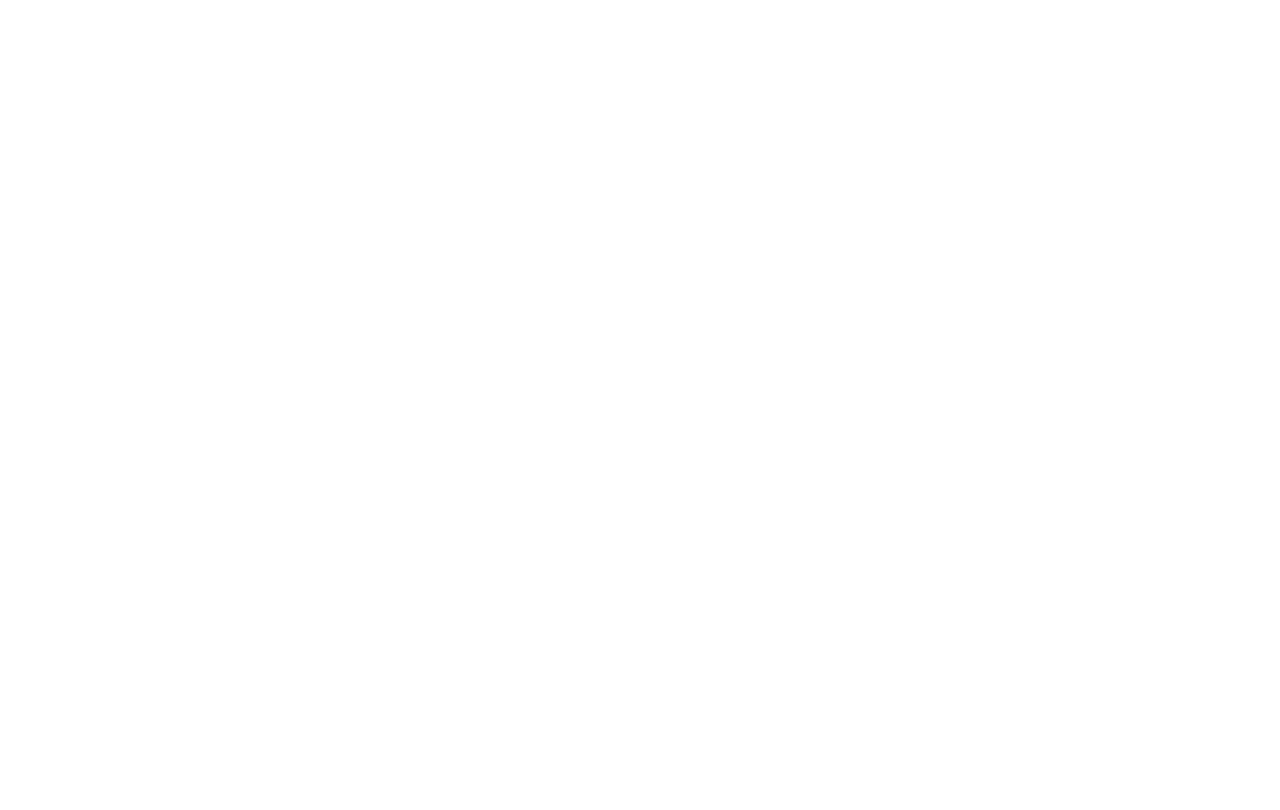
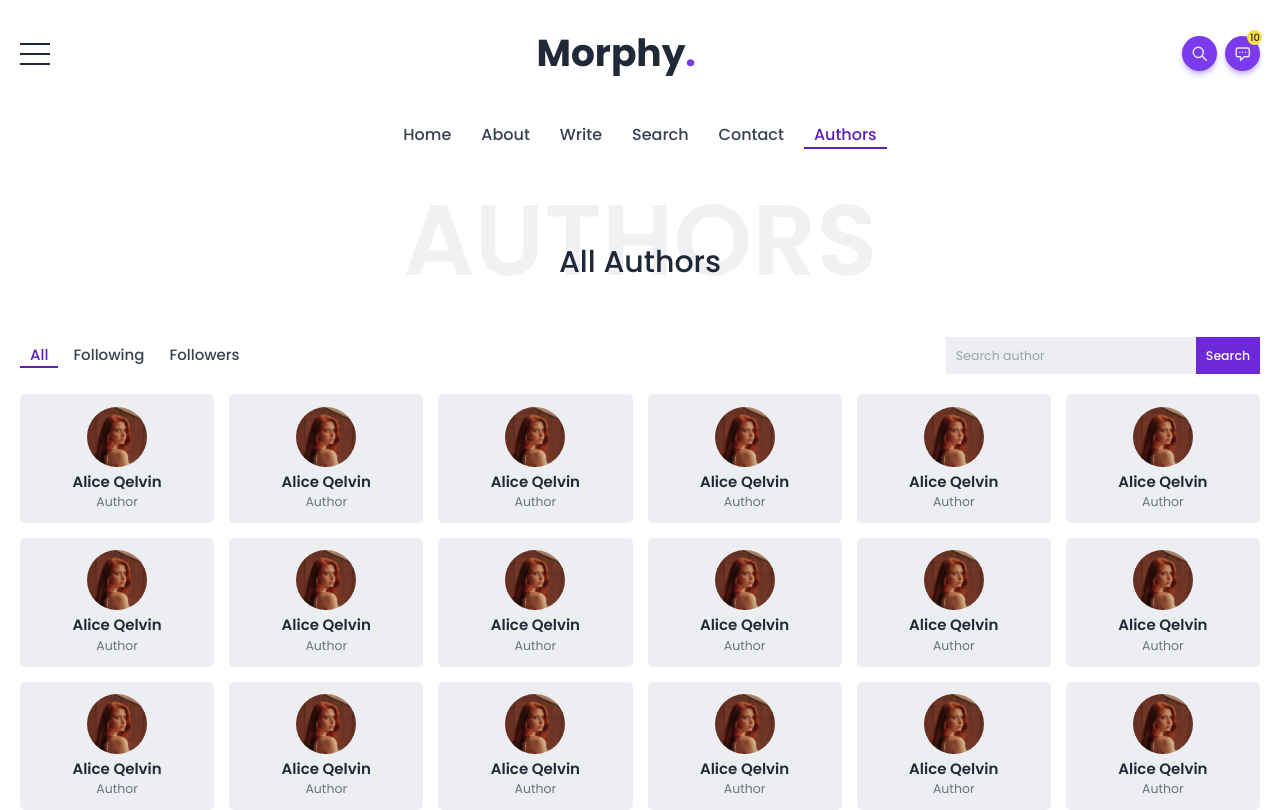
Before and after one commit to izubaire/morphy, a React (Create React App) app in the folder frontend/: page /authors in a window 1280 px wide. Before the commit this address had no page. Shown: the top 810 px of the page. Built offline with nearby package versions, Linux system fonts and the light colour scheme.

Commit message:
fix tags and complete authors and author page

```diff
--- a/frontend/src/App.tsx
+++ b/frontend/src/App.tsx
@@ -1,6 +1,7 @@
 import { BrowserRouter as Router, Routes, Route } from "react-router-dom"
 import About from "./pages/About"
 import Author from "./pages/Author"
+import Authors from "./pages/Authors"
 import Comments from "./pages/Comments"
 import Contact from "./pages/Contact"
 
@@ -22,6 +23,7 @@ function App() {
             <Route path="author" element={<Author />} />
             <Route path="write" element={<Write />} />
             <Route path="comments" element={<Comments />} />
+            <Route path="authors" element={<Authors />} />
           </Route>
         </Routes>
       </Router>
--- /dev/null
+++ b/frontend/src/components/authorPage/AuthorCard.tsx
@@ -0,0 +1,24 @@
+import { Link } from "react-router-dom"
+
+export default function AuthorCard() {
+  return (
+    <div className="px-3 py-5 bg-gray-200/70 rounded-lg">
+      <img
+        src="/images/user.jpg"
+        alt="user"
+        className="w-24 h-24 mb-2 mx-auto rounded-full object-cover"
+      />
+      <div className="text-center">
+        <Link
+          to="/author"
+          className="text-2xl relative text-gray-800 font-semibold capitalize after:content-[''] after:absolute after:left-0 after:bottom-0 after:w-full after:h-[0.2rem] after:bg-gray-800 after:transition-all after:duration-300 after:scale-x-0 hover:after:scale-x-100 origin-center"
+        >
+          alice qelvin
+        </Link>
+      </div>
+      <p className="capitalize text-xl text-gray-500 mt-0.5 text-center">
+        author
+      </p>
+    </div>
+  )
+}
--- a/frontend/src/components/commentPage/Comment.tsx
+++ b/frontend/src/components/commentPage/Comment.tsx
@@ -27,7 +27,7 @@ export default function Comment() {
           </p>
           <Link
             to="/"
-            className="text-gray-500 text-2xl bg-gray-200 rounded-full px-5 py-1.5 tracking-wide inline-block mt-4"
+            className="text-gray-500 text-xl bg-gray-200 rounded-full px-5 py-1.5 tracking-wide inline-block mt-4"
           >
             Article
           </Link>
--- a/frontend/src/components/layouts/Navbar.tsx
+++ b/frontend/src/components/layouts/Navbar.tsx
@@ -9,6 +9,7 @@ export default function Navbar() {
         <NavItem title="Write" location="/write" />
         <NavItem title="Search" location="/search" />
         <NavItem title="Contact" location="/contact" />
+        <NavItem title="Authors" location="/authors" />
       </div>
     </nav>
   )
--- a/frontend/src/components/writePage/BlogTags.tsx
+++ b/frontend/src/components/writePage/BlogTags.tsx
@@ -6,15 +6,11 @@ export default function BlogTags() {
 
   function addTag(e: any) {
     if (e.key === "Enter") {
-      if (tags.length >= 5) {
-        console.log("You can put maximum 5 tags")
+      const tag = e.target.value.replace(/\s+/g, " ")
+      if (tags.includes(tag)) {
+        console.log("Tag already exists")
       } else {
-        const tag = e.target.value.replace(/\s+/g, " ")
-        if (tags.includes(tag)) {
-          console.log("Tag already exists")
-        } else {
-          setTags((prev: string[]) => [...prev, tag])
-        }
+        setTags((prev: string[]) => [...prev, tag])
       }
       e.target.value = ""
     }
@@ -22,8 +18,9 @@ export default function BlogTags() {
 
   return (
     <div className="mt-10">
-      <label htmlFor="tags" className="block text-2xl text-gray-500 mb-2">
+      <label htmlFor="tags" className="flex gap-2 text-2xl text-gray-500 mb-2">
         Tags
+        <span className="text-lg text-gray-500 mt-1">(Maximum 5 tags)</span>
       </label>
 
       <div className="tags flex gap-2 flex-wrap bg-gray-200/70 rounded-lg py-6 px-6">
@@ -33,7 +30,9 @@ export default function BlogTags() {
         <input
           type="text"
           id="tags"
-          className="grow bg-transparent text-xl text-gray-800"
+          className={`grow bg-transparent text-xl text-gray-800 ${
+            tags.length === 5 ? "hidden" : "block"
+          }`}
           onKeyUp={addTag}
         />
       </div>
--- /dev/null
+++ b/frontend/src/pages/Authors.tsx
@@ -0,0 +1,65 @@
+import OverlapHeader from "../components/layouts/OverlapHeader"
+import AuthorCard from "../components/authorPage/AuthorCard"
+
+export default function Authors() {
+  return (
+    <main className="mt-40">
+      <section className="wrapper max-w-[1240px] mx-auto">
+        <OverlapHeader
+          title="All authors"
+          overlapTitle="before:content-['authors']"
+        />
+
+        <section className="mt-24">
+          <div className="header flex justify-between items-center">
+            <nav className="flex gap-2">
+              <button className="text-2xl activeLink">All</button>
+              <button className="text-2xl normalLink">Following</button>
+              <button className="text-2xl normalLink">Followers</button>
+            </nav>
+
+            <form className="flex items-center">
+              <input
+                type="text"
+                placeholder="Search author"
+                className="text-xl bg-gray-200/70 text-gray-700 p-4 w-[25rem]"
+              />
+              <input
+                type="submit"
+                value="Search"
+                className="text-white bg-violet-700 hover:bg-gray-700 transition-all duration-300 cursor-pointer p-4 text-xl font-medium"
+              />
+            </form>
+          </div>
+
+          <div className="grid grid-cols-6 gap-6 mt-8">
+            <AuthorCard />
+            <AuthorCard />
+            <AuthorCard />
+            <AuthorCard />
+            <AuthorCard />
+            <AuthorCard />
+            <AuthorCard />
+            <AuthorCard />
+            <AuthorCard />
+            <AuthorCard />
+            <AuthorCard />
+            <AuthorCard />
+            <AuthorCard />
+            <AuthorCard />
+            <AuthorCard />
+            <AuthorCard />
+            <AuthorCard />
+            <AuthorCard />
+            <AuthorCard />
+            <AuthorCard />
+            <AuthorCard />
+            <AuthorCard />
+            <AuthorCard />
+            <AuthorCard />
+          </div>
+        </section>
+      </section>
+    </main>
+  )
+}
```
